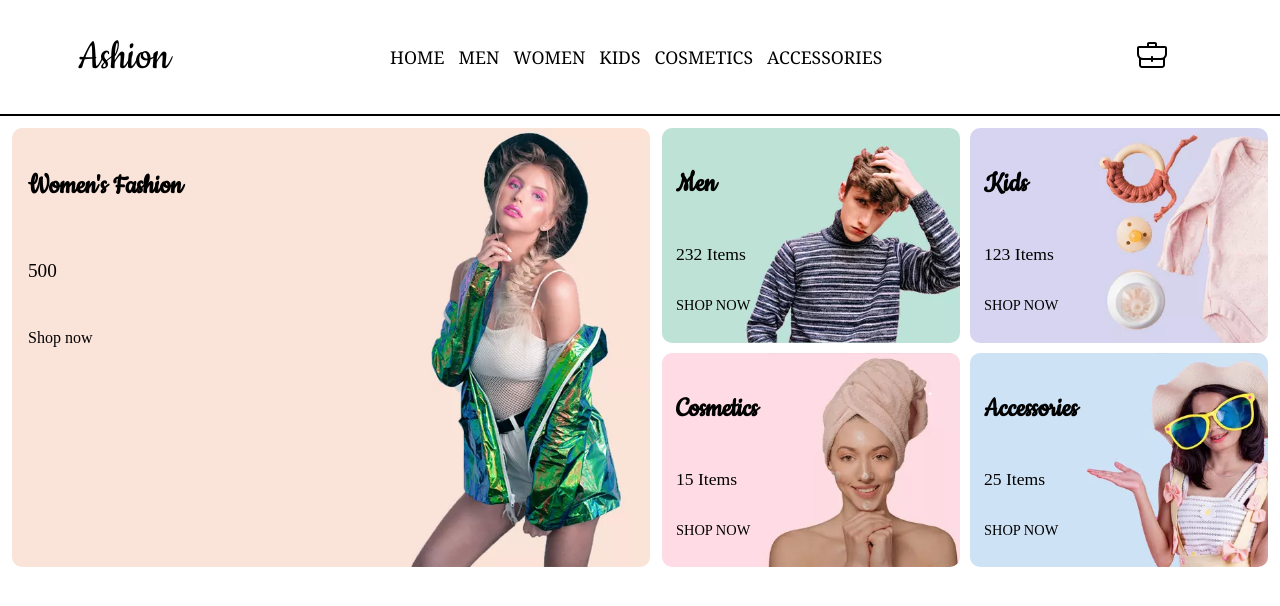
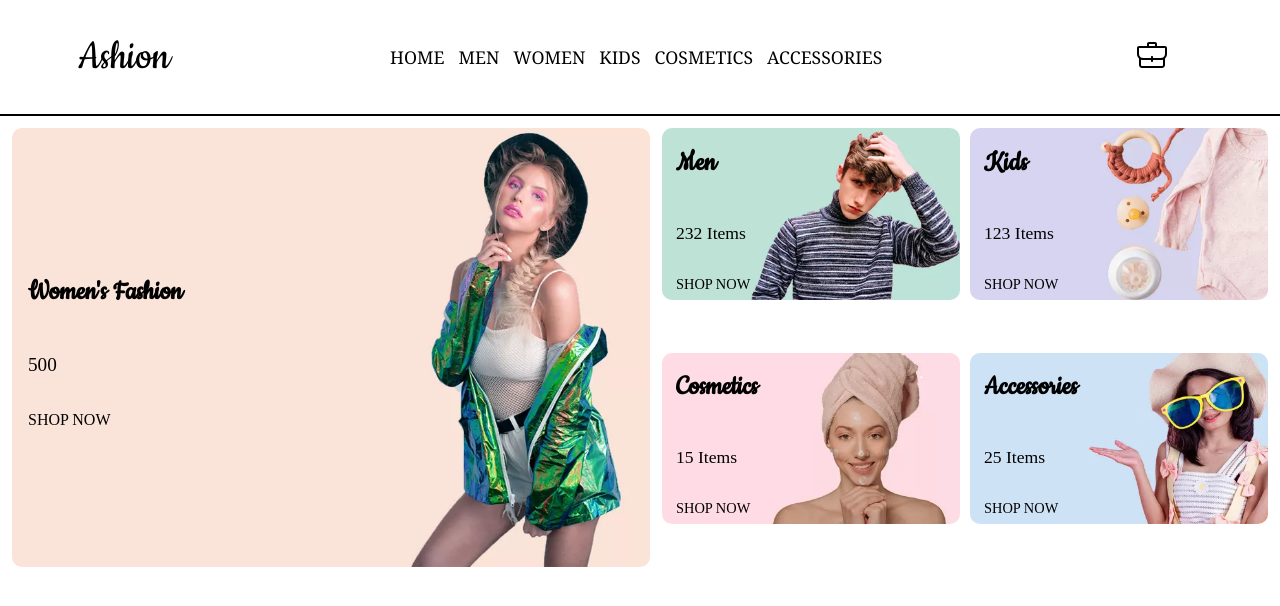
Before and after one commit to sowjanya-gangisetty/shoping-site-react, a React (Vite) app: page / in a window 1280 px wide. Shown: the top 606 px of the page. Built offline with nearby package versions, Linux system fonts and the light colour scheme; a web font is replaced by a local one.

Commit message:
minor change

```diff
--- a/src/components/Categories/categories.module.css
+++ b/src/components/Categories/categories.module.css
@@ -6,11 +6,11 @@
 }
 .categoryContainer {
   border-radius: 10px;
-  height: 100%;
-  min-height: 200px;
+  height: 80%;
   display: flex;
   flex-direction: column;
-  justify-content: flex-end;
+  justify-content: center;
+  align-items: self-start;
   padding: 14px;
   background-size: cover;
   background-position: center;
--- a/src/components/Categories/index.jsx
+++ b/src/components/Categories/index.jsx
@@ -10,8 +10,6 @@ const Categories = ({name, items}) => {
                 <p className={styles.item}> {items} Items  </p>
                 <p className={styles.shopBtn}>Shop now</p>
             </div>
-
-
         </div>
     )
 }
--- a/src/components/MainCategory/mainCategory.module.css
+++ b/src/components/MainCategory/mainCategory.module.css
@@ -5,7 +5,8 @@
   border-radius: 10px;
   display: flex;
   flex-direction: column;
-  gap: 12px;
+  align-items:self-start;
+  justify-content: center;
   padding: 16px;
   background-repeat: no-repeat;
   background-size: cover;
@@ -20,8 +21,12 @@
 
 }
 .shopBtn{
-    height: 50px;
-    width: auto;
+    text-transform: uppercase;
+    cursor: pointer;
+}
+.shopBtn:hover{
+    color: red;
+    text-decoration: underline;
 }
 .women {
     background-image: url(../../assets/images/ShopAssets/women.jpeg);
```
